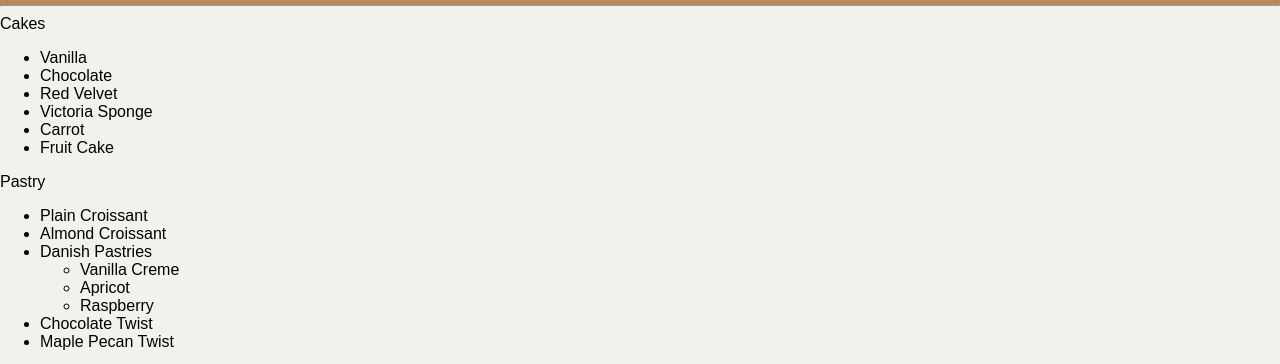
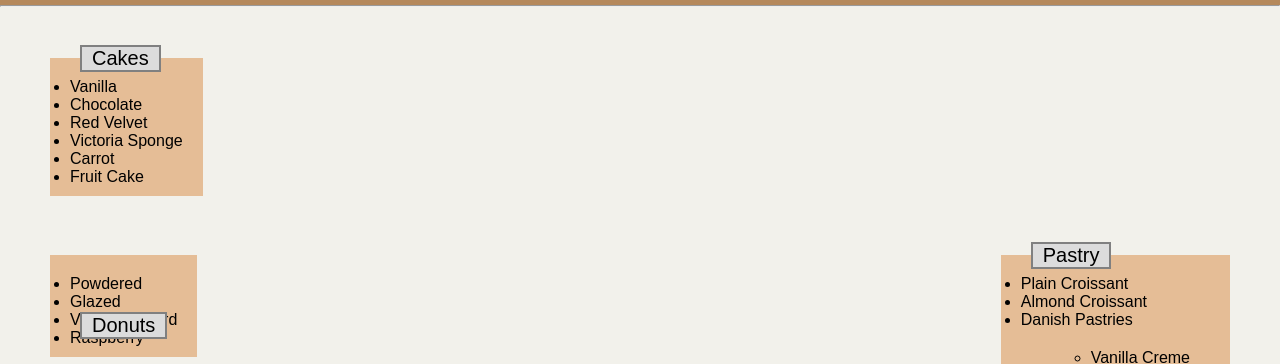
Before and after one commit to alcl2000/PP1-Amy-Lewis, a plain HTML site: page menu.html in a window 1280 px wide. Shown: the part 151-515 px from the top of the page. Drawn offline with Linux system fonts and the light colour scheme; a web font is replaced by a local one.

Commit message:
add:styling to menu page started

```diff
--- a/assets/style.css
+++ b/assets/style.css
@@ -82,12 +82,47 @@ footer{
     font-size:25px;
     text-align: center;
     color: rgb(28, 47, 47);
+
+    background-color:rgb(207, 169, 131);
+}
+footer>a{
     padding:5px;
 }
 footer>a:hover{
     color:#EFDECD;
     text-decoration: underline;
 }
+ul{
+    background-color: #e5bd96;
+    max-width: fit-content;
+    padding:20px 20px 10px 20px;
+    margin-left: 50px;
+}
+span{
+    background-color:  gainsboro;
+    border: solid 2px gray;
+    display: inline-block;
+    position: relative;
+    left:80px;
+    top:30px;
+    padding: 0px 10px;
+}
+#pastry , #cake , #donut{
+    font-size: 20px;
+}
+#donut{
+    position: relative;
+    top:100px;
+    height:fit-content
+}
+#middle{
+    float: right;
+    position: relative;
+    right: 50px;
+}
+#bottom{
+    height: fit-content;
+}
 /* breakpoint - medium screens*/
 
 /* breakpoint - large screens*/
--- a/menu.html
+++ b/menu.html
@@ -27,7 +27,7 @@
         <hr>
     </header>
     <section class="menu">
-        <span>Cakes</span>
+        <span id="cake">Cakes</span>
         <div>
             <ul>
                 <li>Vanilla</li>
@@ -39,8 +39,8 @@
          </div>
         </ul>
     </section>
-    <section>
-        <span>Pastry</span>
+    <section class="menu" id="middle">
+        <span id="pastry">Pastry</span>
         <div>
             <ul>
                 <li>Plain Croissant</li>
@@ -58,8 +58,8 @@
             </ul>
         </div>
     </section>
-    <section>
-        <span>Donuts</span>
+    <section class="menu" id="bottom">
+        <span id="donut">Donuts</span>
         <div>
             <ul>
                 <li>Powdered</li>
```
Also changed, not shown: 1 other file.
